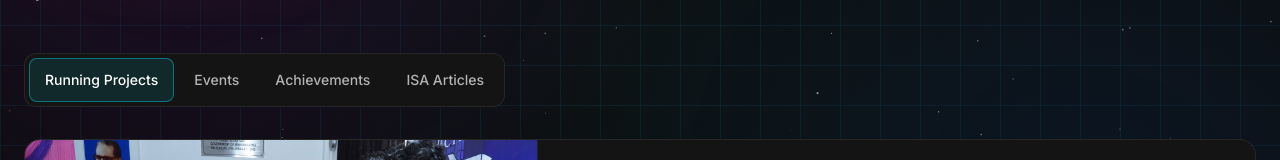
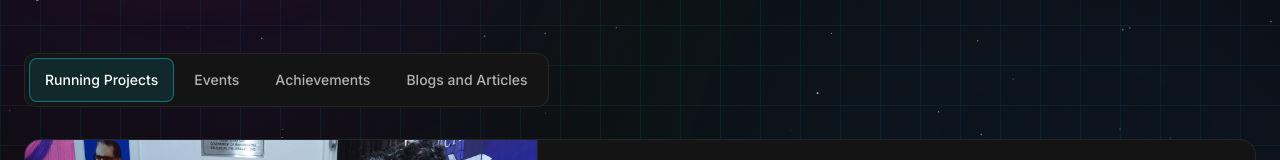
Before and after one commit to boomyyes/isa-web, a Next.js app: page /initiatives in a window 1280 px wide. Shown: the part 335-495 px from the top of the page. Built offline with nearby package versions, Linux system fonts and the light colour scheme.

Commit message:
chore(initiatives): change ISA articles to blogs and articles to avoid infringement

```diff
--- a/components/sections/InitiativesHub.tsx
+++ b/components/sections/InitiativesHub.tsx
@@ -36,7 +36,7 @@ const TABS: { id: TabId; label: string }[] = [
   { id: "projects", label: "Running Projects" },
   { id: "events", label: "Events" },
   { id: "achievements", label: "Achievements" },
-  { id: "articles", label: "ISA Articles" },
+  { id: "articles", label: "Blogs and Articles" },
 ];
 
 // Glowing status-badge styles keyed by project status.
```
Lines whose indentation alone changed are shown as unchanged.
